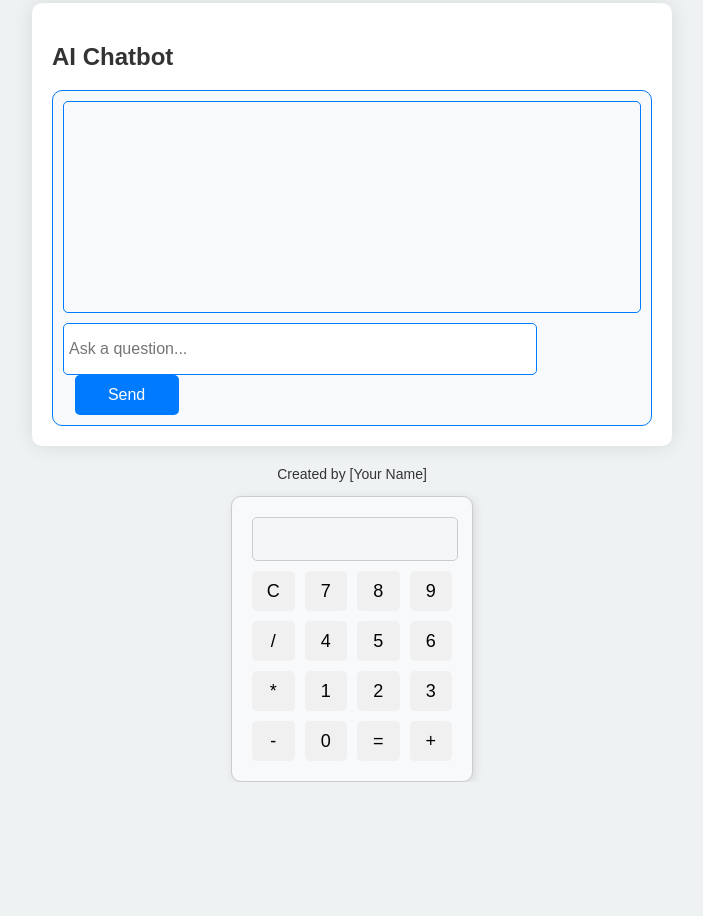
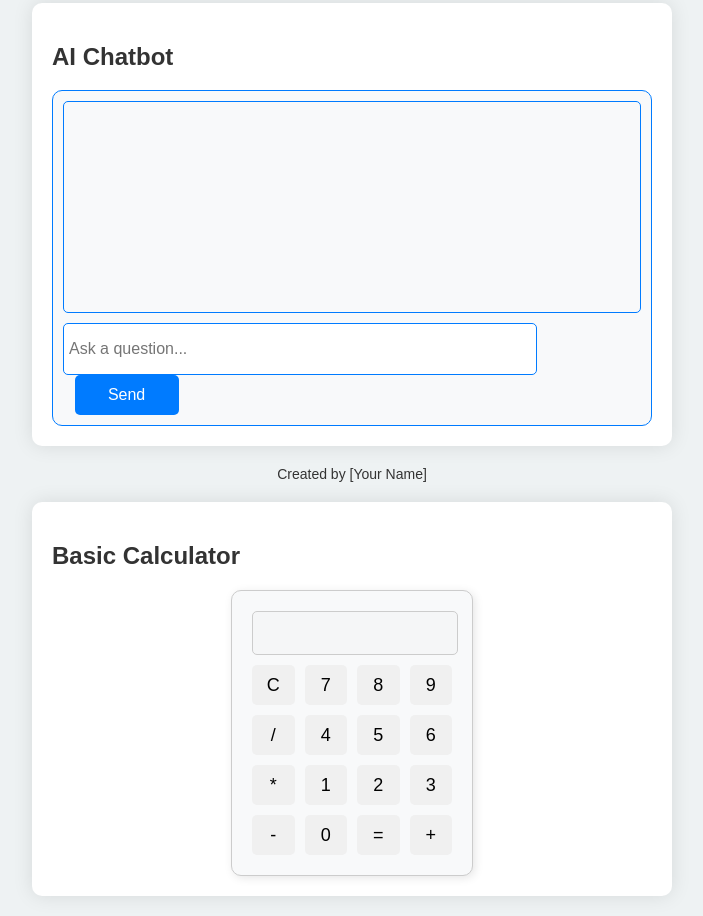
Before and after one commit to liam470/Calculator, a plain HTML site: page index.html in a window 1280 px wide. Shown: the part 1010-1926 px from the top of the page, without its empty margins (288-991 px from the left). Before the commit the page ends 1792 px from the top, so only its background shows below. Drawn offline with nearby package versions, Linux system fonts and the light colour scheme.

Commit message:
Update index.html

```diff
--- a/index.html
+++ b/index.html
@@ -55,8 +55,10 @@
     <footer>
         <p>Created by [Your Name]</p>
     </footer>
-</body>
-</html>
+
+    <!-- Additional Calculator -->
+    <section class="basic-calculator">
+        <h2>Basic Calculator</h2>
         <div class="calculator">
             <input type="text" id="display" disabled />
             <div class="buttons">
@@ -78,7 +80,7 @@
                 <button onclick="appendToDisplay('+')">+</button>
             </div>
         </div>
-<head>
-    <link rel="stylesheet" href="styles.css">
-    <script src="scripts.js" defer></script>
-</head>
+    </section>
+
+</body>
+</html>
```
Lines whose indentation alone changed are shown as unchanged.
